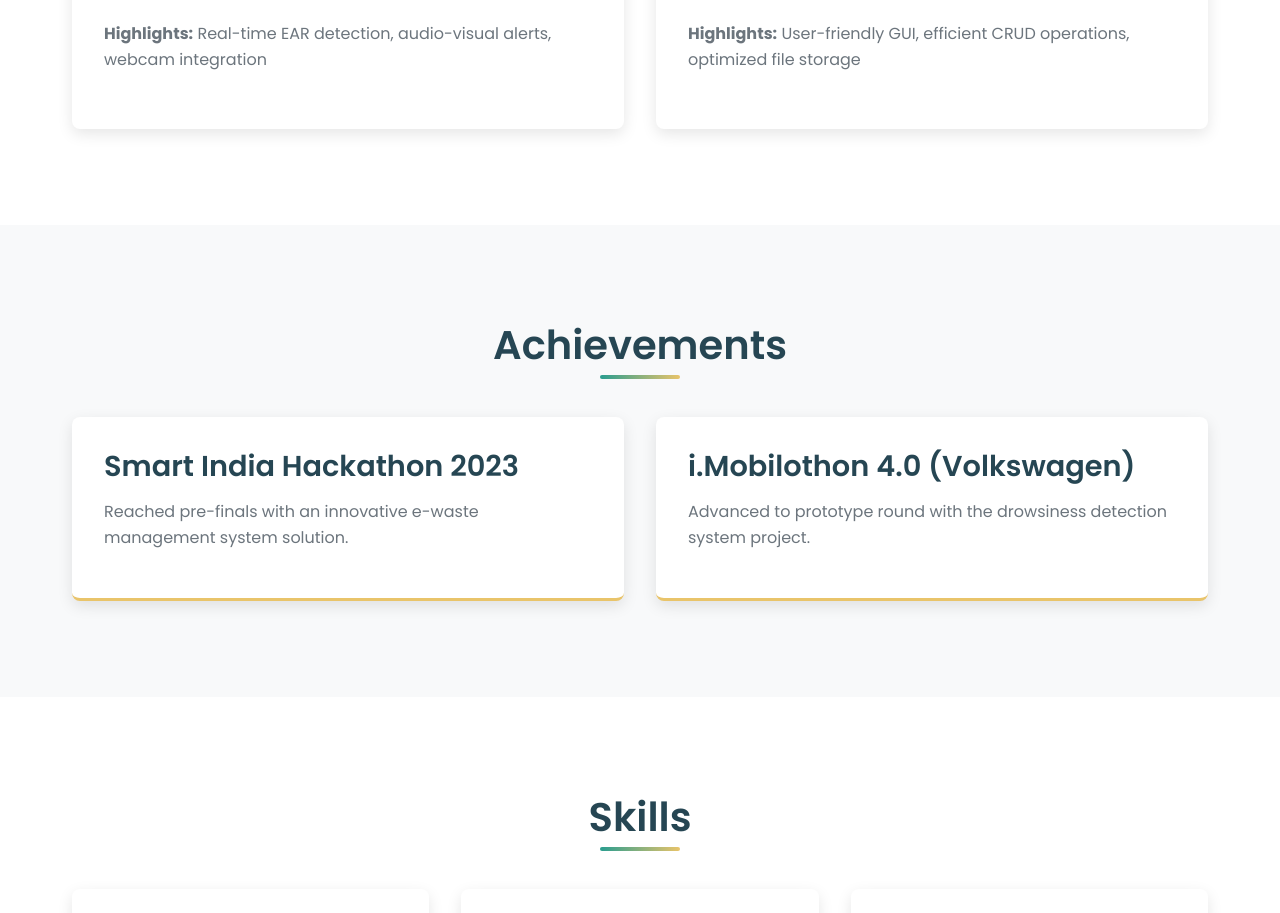
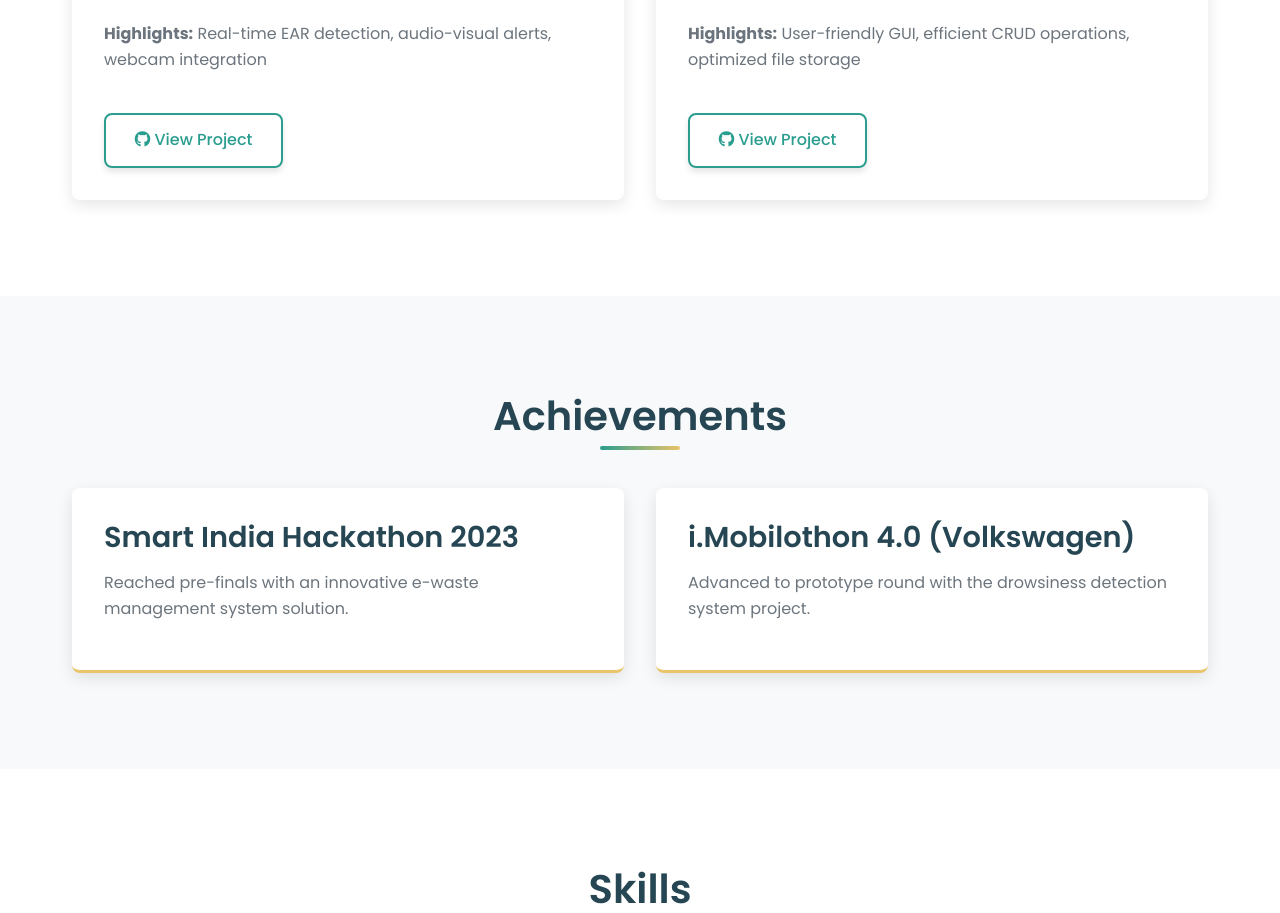
Before and after one commit to perambrahma123/perambrahma123.github.io, a plain HTML site: page index.html in a window 1280 px wide. Shown: the part 3898-4811 px from the top of the page. Drawn offline with Linux system fonts and the light colour scheme.

Commit message:
Update index.html

```diff
--- a/index.html
+++ b/index.html
@@ -1126,6 +1126,9 @@
                             <span>FaceMesh</span>
                         </div>
                         <p><strong>Highlights:</strong> Real-time EAR detection, audio-visual alerts, webcam integration</p>
+                        <a href="https://github.com/perambrahma123/drowsiness_detection_system" target="_blank" class="btn btn-outline" style="margin-top: 1rem;">
+                            <i class="fab fa-github"></i> View Project
+                        </a>
                     </div>
                 </div>
                 <div class="project-card">
@@ -1141,6 +1144,9 @@
                             <span>File I/O</span>
                         </div>
                         <p><strong>Highlights:</strong> User-friendly GUI, efficient CRUD operations, optimized file storage</p>
+                        <a href="https://github.com/perambrahma123/E-Commerce-Inventory-Management-System" target="_blank" class="btn btn-outline" style="margin-top: 1rem;">
+                            <i class="fab fa-github"></i> View Project
+                        </a>
                     </div>
                 </div>
             </div>
```
